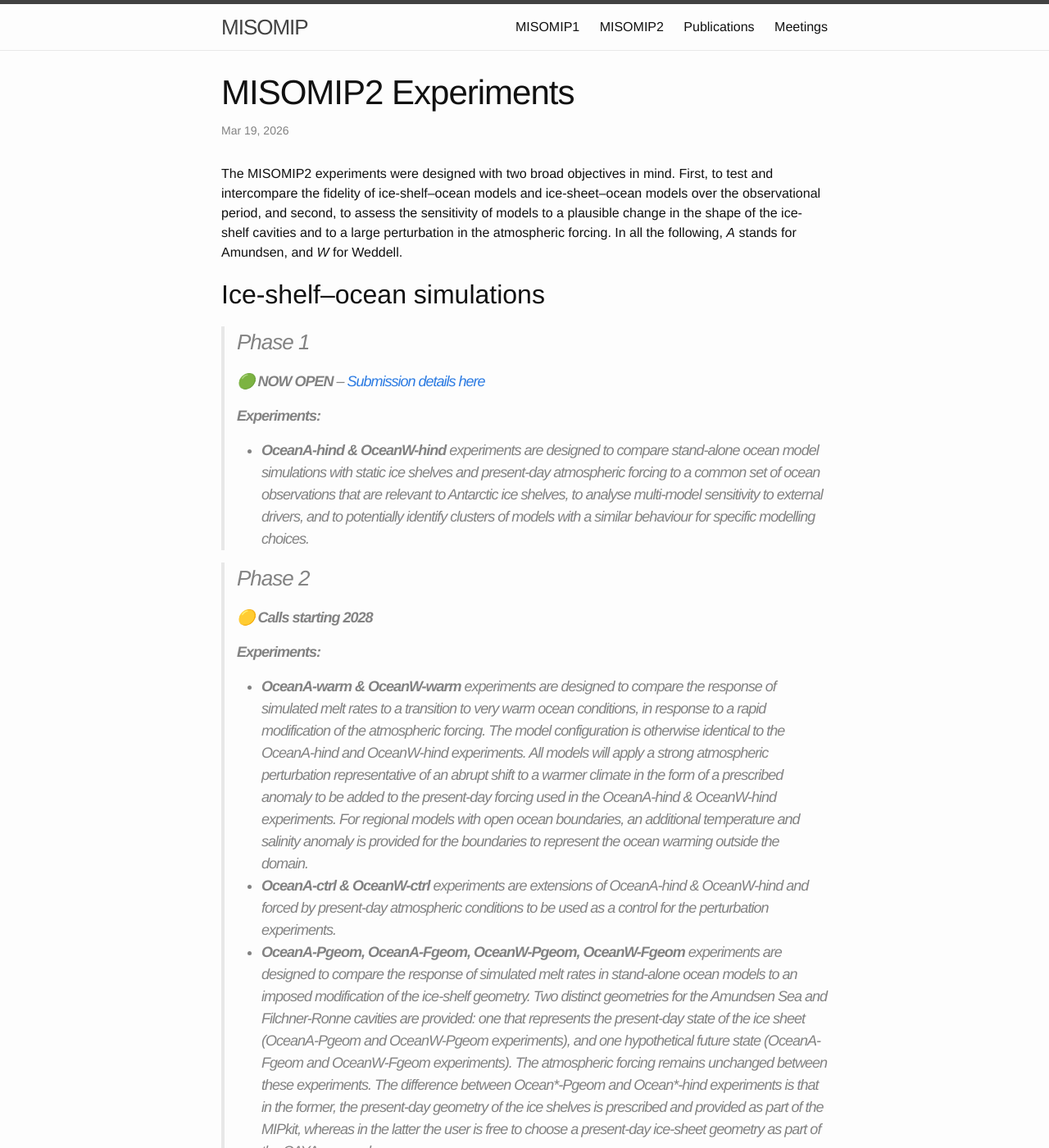
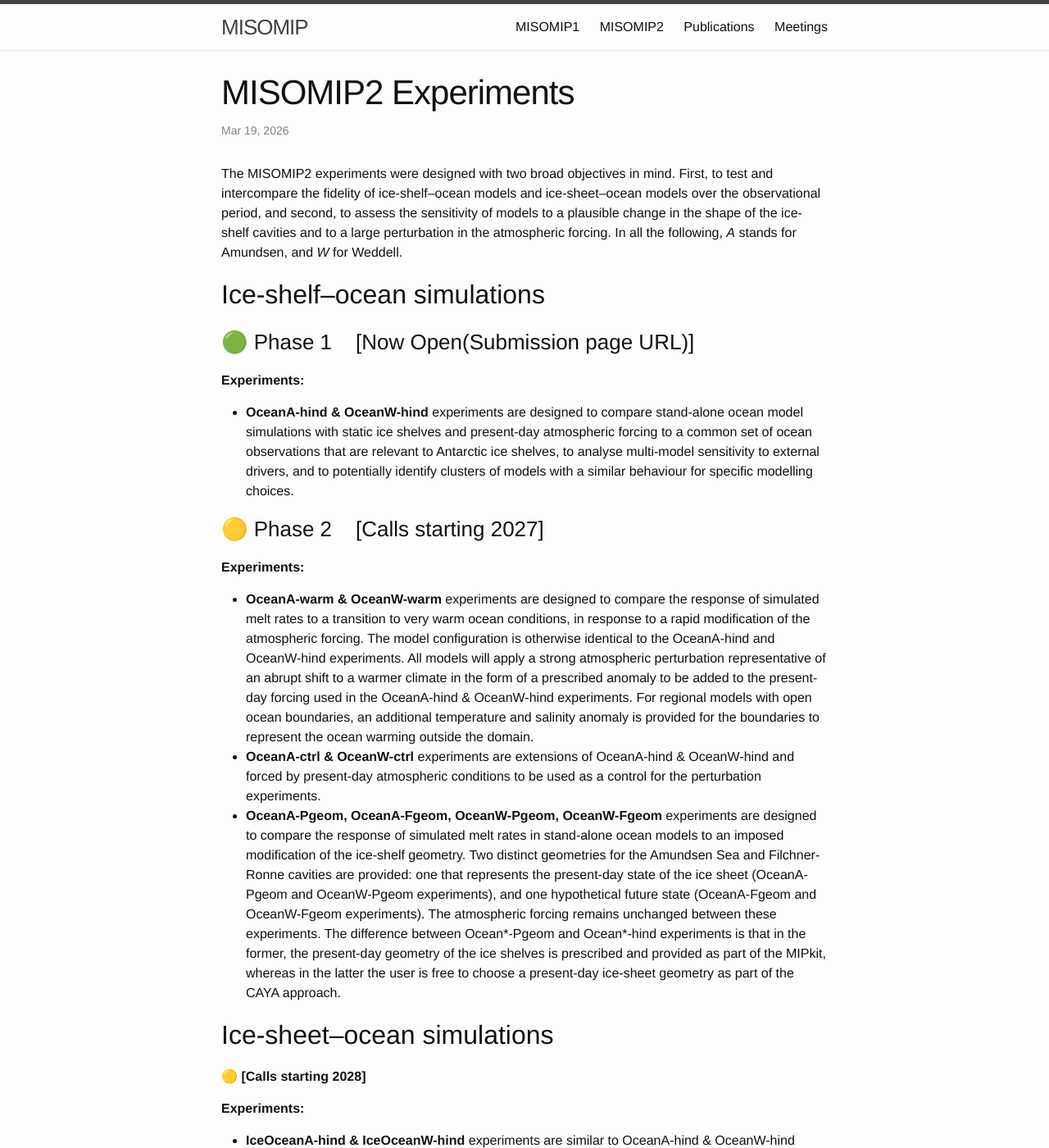
Before and after one commit to misomip/misomip.github.io, a Jekyll site: the page built from misomip2_dir/misomip2_experiments.md, in a window 1280 px wide and 1400 px high. Shown: the whole window at 82% size. Built offline with Jekyll 4.4.1, drawn with Linux system fonts in a browser that asks for light colours.

Commit message:
Update misomip2_experiments.md

```diff
--- a/misomip2_dir/misomip2_experiments.md
+++ b/misomip2_dir/misomip2_experiments.md
@@ -8,26 +8,24 @@
 
 ## Ice-shelf–ocean simulations
 
-> ### Phase 1
-> 🟢 **NOW OPEN** – [Submission details here](Submission page URL)
->
-> **Experiments:**
-> - **OceanA-hind & OceanW-hind** experiments are designed to compare stand-alone ocean model simulations with static ice shelves and present-day atmospheric forcing to a common set of ocean observations that are relevant to Antarctic ice shelves, to analyse multi-model sensitivity to external drivers, and to potentially identify clusters of models with a similar behaviour for specific modelling choices.
+### 🟢 Phase 1&nbsp;&nbsp;&nbsp;&nbsp;[Now Open(Submission page URL)]
+
+**Experiments:**
+- **OceanA-hind & OceanW-hind** experiments are designed to compare stand-alone ocean model simulations with static ice shelves and present-day atmospheric forcing to a common set of ocean observations that are relevant to Antarctic ice shelves, to analyse multi-model sensitivity to external drivers, and to potentially identify clusters of models with a similar behaviour for specific modelling choices.
 
 
-> ### Phase 2
-> 🟡 **Calls starting 2028**
->
-> **Experiments:**
-> - **OceanA-warm & OceanW-warm** experiments are designed to compare the response of simulated melt rates to a transition to very warm ocean conditions, in response to a rapid modification of the atmospheric forcing. The model configuration is otherwise identical to the OceanA-hind and OceanW-hind experiments. All models will apply a strong atmospheric perturbation representative of an abrupt shift to a warmer climate in the form of a prescribed anomaly to be added to the present-day forcing used in the OceanA-hind & OceanW-hind experiments. For regional models with open ocean boundaries, an additional temperature and salinity anomaly is provided for the boundaries to represent the ocean warming outside the domain.
-> - **OceanA-ctrl & OceanW-ctrl** experiments are extensions of OceanA-hind & OceanW-hind and forced by present-day atmospheric conditions to be used as a control for the perturbation experiments.
-> - **OceanA-Pgeom, OceanA-Fgeom, OceanW-Pgeom, OceanW-Fgeom** experiments are designed to compare the response of simulated melt rates in stand-alone ocean models to an imposed modification of the ice-shelf geometry. Two distinct geometries for the Amundsen Sea and Filchner-Ronne cavities are provided: one that represents the present-day state of the ice sheet (OceanA-Pgeom and OceanW-Pgeom experiments), and one hypothetical future state (OceanA-Fgeom and OceanW-Fgeom experiments). The atmospheric forcing remains unchanged between these experiments. The difference between Ocean\*-Pgeom and Ocean\*-hind experiments is that in the former, the present-day geometry of the ice shelves is prescribed and provided as part of the MIPkit, whereas in the latter the user is free to choose a present-day ice-sheet geometry as part of the CAYA approach.
+### 🟡 Phase 2&nbsp;&nbsp;&nbsp;&nbsp;[Calls starting 2027]
 
-## Ice-sheet–ocean simulations
+**Experiments:**
+- **OceanA-warm & OceanW-warm** experiments are designed to compare the response of simulated melt rates to a transition to very warm ocean conditions, in response to a rapid modification of the atmospheric forcing. The model configuration is otherwise identical to the OceanA-hind and OceanW-hind experiments. All models will apply a strong atmospheric perturbation representative of an abrupt shift to a warmer climate in the form of a prescribed anomaly to be added to the present-day forcing used in the OceanA-hind & OceanW-hind experiments. For regional models with open ocean boundaries, an additional temperature and salinity anomaly is provided for the boundaries to represent the ocean warming outside the domain.
+- **OceanA-ctrl & OceanW-ctrl** experiments are extensions of OceanA-hind & OceanW-hind and forced by present-day atmospheric conditions to be used as a control for the perturbation experiments.
+- **OceanA-Pgeom, OceanA-Fgeom, OceanW-Pgeom, OceanW-Fgeom** experiments are designed to compare the response of simulated melt rates in stand-alone ocean models to an imposed modification of the ice-shelf geometry. Two distinct geometries for the Amundsen Sea and Filchner-Ronne cavities are provided: one that represents the present-day state of the ice sheet (OceanA-Pgeom and OceanW-Pgeom experiments), and one hypothetical future state (OceanA-Fgeom and OceanW-Fgeom experiments). The atmospheric forcing remains unchanged between these experiments. The difference between Ocean\*-Pgeom and Ocean\*-hind experiments is that in the former, the present-day geometry of the ice shelves is prescribed and provided as part of the MIPkit, whereas in the latter the user is free to choose a present-day ice-sheet geometry as part of the CAYA approach.
 
-> 🟡 **Calls starting 2027**
->
-> **Experiments:**
-> - **IceOceanA-hind & IceOceanW-hind** experiments are similar to OceanA-hind & OceanW-hind focusing on present-day conditions, but with coupled ice-sheet--ocean models (including intermediate-complexity coupling through parameterisations). Here we aim to compare the simulated ice and ocean evolution to recent observations. We will also attempt to estimate the bias reduction (if any) that such coupled models attain compared to standalone ocean models.
-> - **IceOceanA-warm & IceOceanW-warm** experiments are designed to compare the response of the coupled system to the same idealised very warm perturbation as for OceanA-warm & OceanW-warm.
-> - **IceOceanA-ctrl & IceOceanW-ctrl** experiments are extensions of IceOceanA-hind & IceOceanW-hind over several present-day cycles, to be used as control for the perturbation experiments. This is used to account for possible drifts in the simulation.
+## Ice-sheet–ocean simulations&nbsp;&nbsp;&nbsp;&nbsp;
+
+🟡 **[Calls starting 2028]**
+
+**Experiments:**
+- **IceOceanA-hind & IceOceanW-hind** experiments are similar to OceanA-hind & OceanW-hind focusing on present-day conditions, but with coupled ice-sheet--ocean models (including intermediate-complexity coupling through parameterisations). Here we aim to compare the simulated ice and ocean evolution to recent observations. We will also attempt to estimate the bias reduction (if any) that such coupled models attain compared to standalone ocean models.
+- **IceOceanA-warm & IceOceanW-warm** experiments are designed to compare the response of the coupled system to the same idealised very warm perturbation as for OceanA-warm & OceanW-warm.
+- **IceOceanA-ctrl & IceOceanW-ctrl** experiments are extensions of IceOceanA-hind & IceOceanW-hind over several present-day cycles, to be used as control for the perturbation experiments. This is used to account for possible drifts in the simulation.
```
